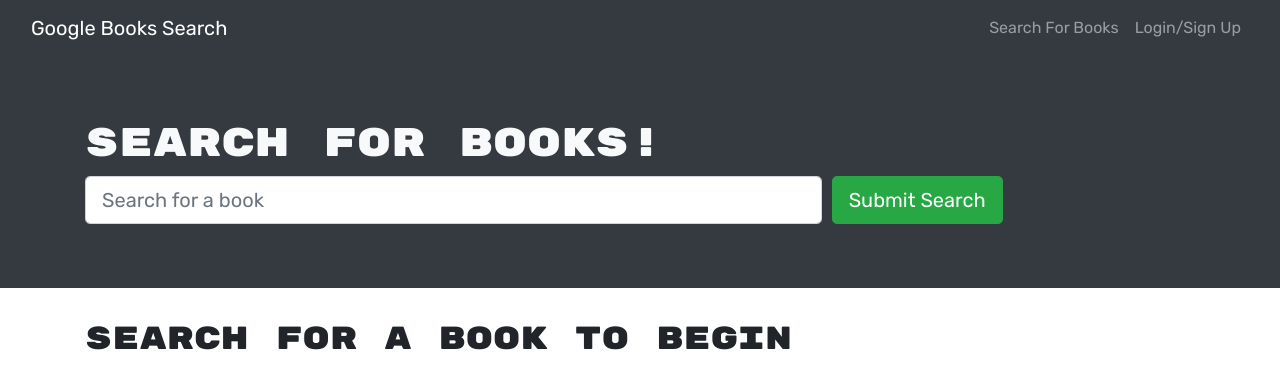
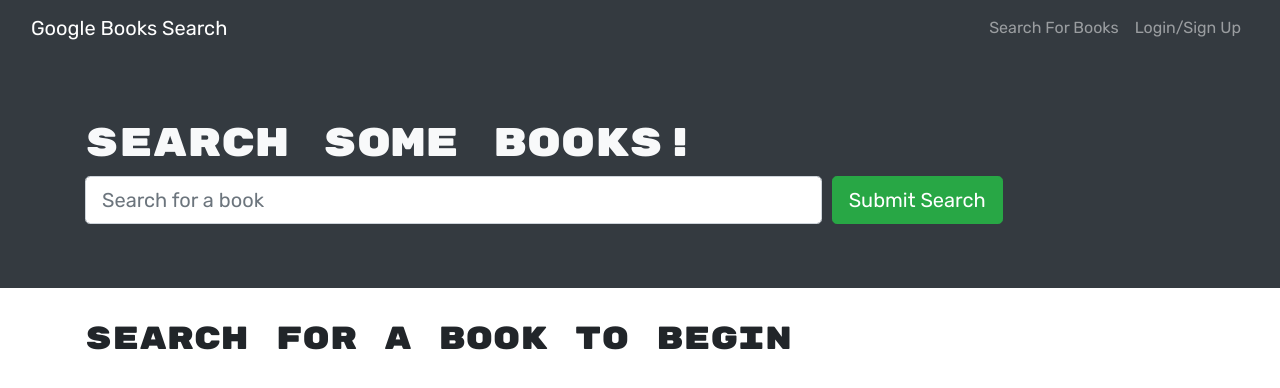
Before and after one commit to crtijerina/BookSearchEngine, a React (Create React App) app in the folder client/: page / in a window 1280 px wide. Shown: the top 388 px of the page. Built offline with nearby package versions, Linux system fonts and the light colour scheme.

Commit message:
better and some

```diff
--- a/client/src/pages/SearchBooks.js
+++ b/client/src/pages/SearchBooks.js
@@ -1,4 +1,4 @@
-import React, { useState, useEffect } from 'react';
+import React, { useState, useEffect } from "react";
 import {
   Jumbotron,
   Container,
@@ -7,32 +7,27 @@
   Button,
   Card,
   CardColumns,
-} from 'react-bootstrap';
+} from "react-bootstrap";
 
-import { useMutation } from '@apollo/client';
-import { SAVE_BOOK } from '../utils/mutations';
-import { saveBookIds, getSavedBookIds } from '../utils/localStorage';
+import { useMutation } from "@apollo/client";
+import { SAVE_BOOK } from "../utils/mutations";
+import { saveBookIds, getSavedBookIds } from "../utils/localStorage";
 
-import Auth from '../utils/auth';
+import Auth from "../utils/auth";
 
 const SearchBooks = () => {
-  // create state for holding returned google api data
   const [searchedBooks, setSearchedBooks] = useState([]);
-  // create state for holding our search field data
-  const [searchInput, setSearchInput] = useState('');
 
-  // create state to hold saved bookId values
+  const [searchInput, setSearchInput] = useState("");
+
   const [savedBookIds, setSavedBookIds] = useState(getSavedBookIds());
 
   const [saveBook, { error }] = useMutation(SAVE_BOOK);
 
-  // set up useEffect hook to save `savedBookIds` list to localStorage on component unmount
-  // learn more here: https://reactjs.org/docs/hooks-effect.html#effects-with-cleanup
   useEffect(() => {
     return () => saveBookIds(savedBookIds);
   });
 
-  // create method to search for books and set state on form submit
   const handleFormSubmit = async (event) => {
     event.preventDefault();
 
@@ -46,32 +41,29 @@
       );
 
       if (!response.ok) {
-        throw new Error('something went wrong!');
+        throw new Error("something went wrong!");
       }
 
       const { items } = await response.json();
 
       const bookData = items.map((book) => ({
         bookId: book.id,
-        authors: book.volumeInfo.authors || ['No author to display'],
+        authors: book.volumeInfo.authors || ["No author to display"],
         title: book.volumeInfo.title,
         description: book.volumeInfo.description,
-        image: book.volumeInfo.imageLinks?.thumbnail || '',
+        image: book.volumeInfo.imageLinks?.thumbnail || "",
       }));
 
       setSearchedBooks(bookData);
-      setSearchInput('');
+      setSearchInput("");
     } catch (err) {
       console.error(err);
     }
   };
 
-  // create function to handle saving a book to our database
   const handleSaveBook = async (bookId) => {
-    // find the book in `searchedBooks` state by the matching id
     const bookToSave = searchedBooks.find((book) => book.bookId === bookId);
 
-    // get token
     const token = Auth.loggedIn() ? Auth.getToken() : null;
 
     if (!token) {
@@ -92,7 +84,7 @@
     <>
       <Jumbotron fluid className="text-light bg-dark">
         <Container>
-          <h1>Search for Books!</h1>
+          <h1>Search Some Books!</h1>
           <Form onSubmit={handleFormSubmit}>
             <Form.Row>
               <Col xs={12} md={8}>
@@ -119,7 +111,7 @@
         <h2>
           {searchedBooks.length
             ? `Viewing ${searchedBooks.length} results:`
-            : 'Search for a book to begin'}
+            : "Search for a book to begin"}
         </h2>
         <CardColumns>
           {searchedBooks.map((book) => {
@@ -145,8 +137,8 @@
                       onClick={() => handleSaveBook(book.bookId)}
                     >
                       {savedBookIds?.some((savedId) => savedId === book.bookId)
-                        ? 'Book Already Saved!'
-                        : 'Save This Book!'}
+                        ? "Book Already Saved!"
+                        : "Save This Book!"}
                     </Button>
                   )}
                 </Card.Body>
```
